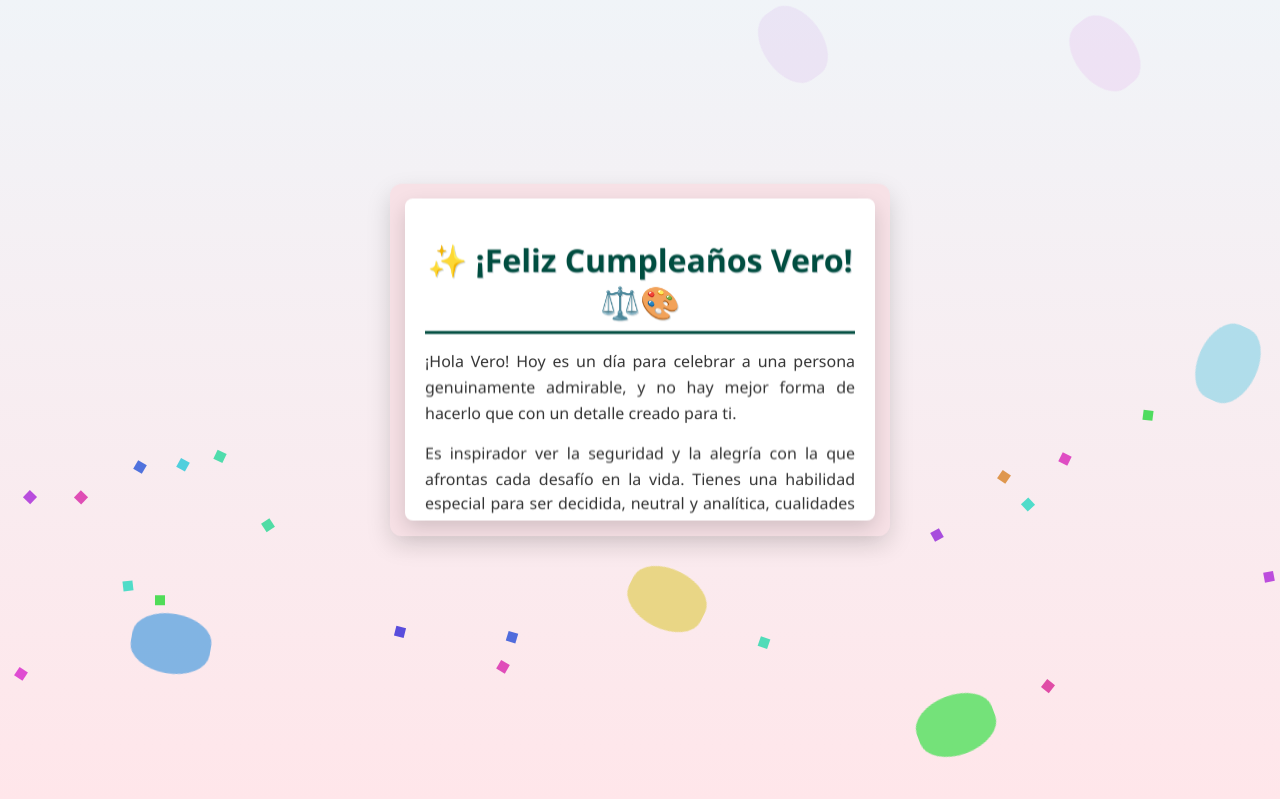
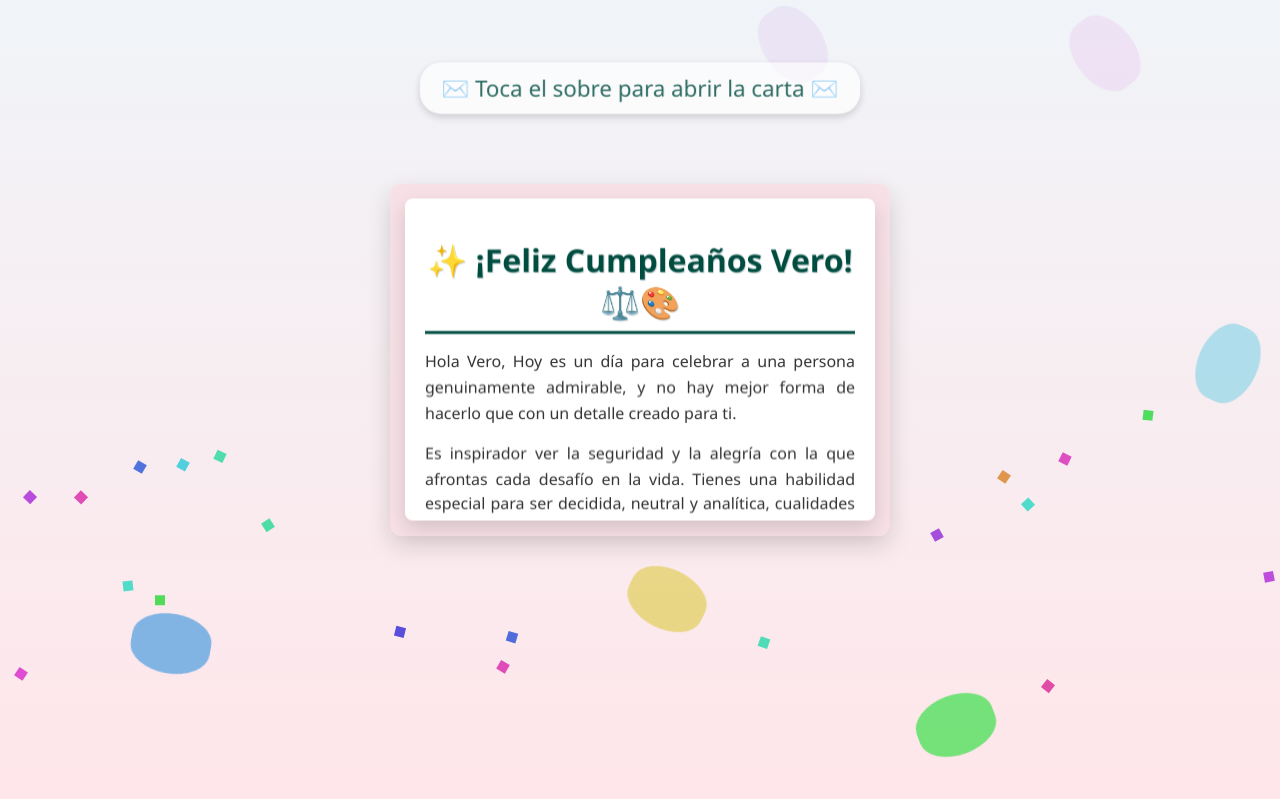
Before and after one commit to angelcosmico/carta-vero, a plain HTML site: page index.html in a window 1280 px wide. Both pictures are taken after a click on the element 640 px from the left and 399 px from the top of the page. Shown: the top 799 px of the page. Drawn offline with Linux system fonts and the light colour scheme.

Commit message:
Update index.html

```diff
--- a/index.html
+++ b/index.html
@@ -3,7 +3,7 @@
 <head>
   <meta charset="UTF-8">
   <meta name="viewport" content="width=device-width, initial-scale=1.0">
-  <title>✨ ¡Una Carta para Vero! 💌</title>
+  <title>✨ ¡Una Carta para Vero! ✉️</title>
   <style>
     body {
       margin: 0;
@@ -15,6 +15,31 @@
       overflow: hidden;
       font-family: 'Segoe UI', Tahoma, Geneva, Verdana, sans-serif;
       perspective: 1200px;
+    }
+
+    .instruction {
+      position: absolute;
+      top: 8%;
+      text-align: center;
+      color: #004d40;
+      font-size: 1.3em;
+      background: rgba(255,255,255,0.8);
+      padding: 10px 20px;
+      border-radius: 20px;
+      box-shadow: 0 3px 8px rgba(0,0,0,0.2);
+      animation: pulse 1.8s infinite ease-in-out;
+      transition: opacity 0.8s ease;
+      z-index: 5;
+    }
+
+    @keyframes pulse {
+      0%, 100% { transform: scale(1); opacity: 1; }
+      50% { transform: scale(1.08); opacity: 0.8; }
+    }
+
+    .instruction.hidden {
+      opacity: 0;
+      pointer-events: none;
     }
 
     .envelope-wrapper {
@@ -54,7 +79,6 @@
       backface-visibility: hidden;
     }
 
-    /* Parte inferior del sobre */
     .envelope-bottom {
       position: absolute;
       bottom: 0;
@@ -160,6 +184,10 @@
 
     /* Ajuste móvil */
     @media (max-width: 600px) {
+      .instruction {
+        font-size: 1.1em;
+        padding: 8px 16px;
+      }
       .envelope-wrapper {
         width: 95vw;
         max-width: 420px;
@@ -174,6 +202,8 @@
   </style>
 </head>
 <body>
+  <div class="instruction">✉️ Toca el sobre para abrir la carta ✉️</div>
+
   <div class="envelope-wrapper">
     <div class="envelope">
       <div class="envelope-top"></div>
@@ -182,7 +212,7 @@
         <div class="paper-content">
           <h1>✨ ¡Feliz Cumpleaños Vero! ⚖️🎨</h1>
           <p>
-            ¡Hola Vero! Hoy es un día para celebrar a una persona genuinamente admirable, y no hay mejor forma de hacerlo que con un detalle creado para ti.
+            Hola Vero, Hoy es un día para celebrar a una persona genuinamente admirable, y no hay mejor forma de hacerlo que con un detalle creado para ti.
           </p>
           <p>
             Es inspirador ver la seguridad y la alegría con la que afrontas cada desafío en la vida. Tienes una habilidad especial para ser decidida, neutral y analítica, cualidades que te llevarán muy lejos en tus metas.
@@ -204,10 +234,12 @@
   <script>
     const envelopeWrapper = document.querySelector('.envelope-wrapper');
     const envelope = document.querySelector('.envelope');
+    const instruction = document.querySelector('.instruction');
 
     // Abrir al tocar o hacer clic
     envelopeWrapper.addEventListener('click', () => {
       envelope.classList.toggle('open');
+      instruction.classList.add('hidden');
     });
 
     // Globos
```
